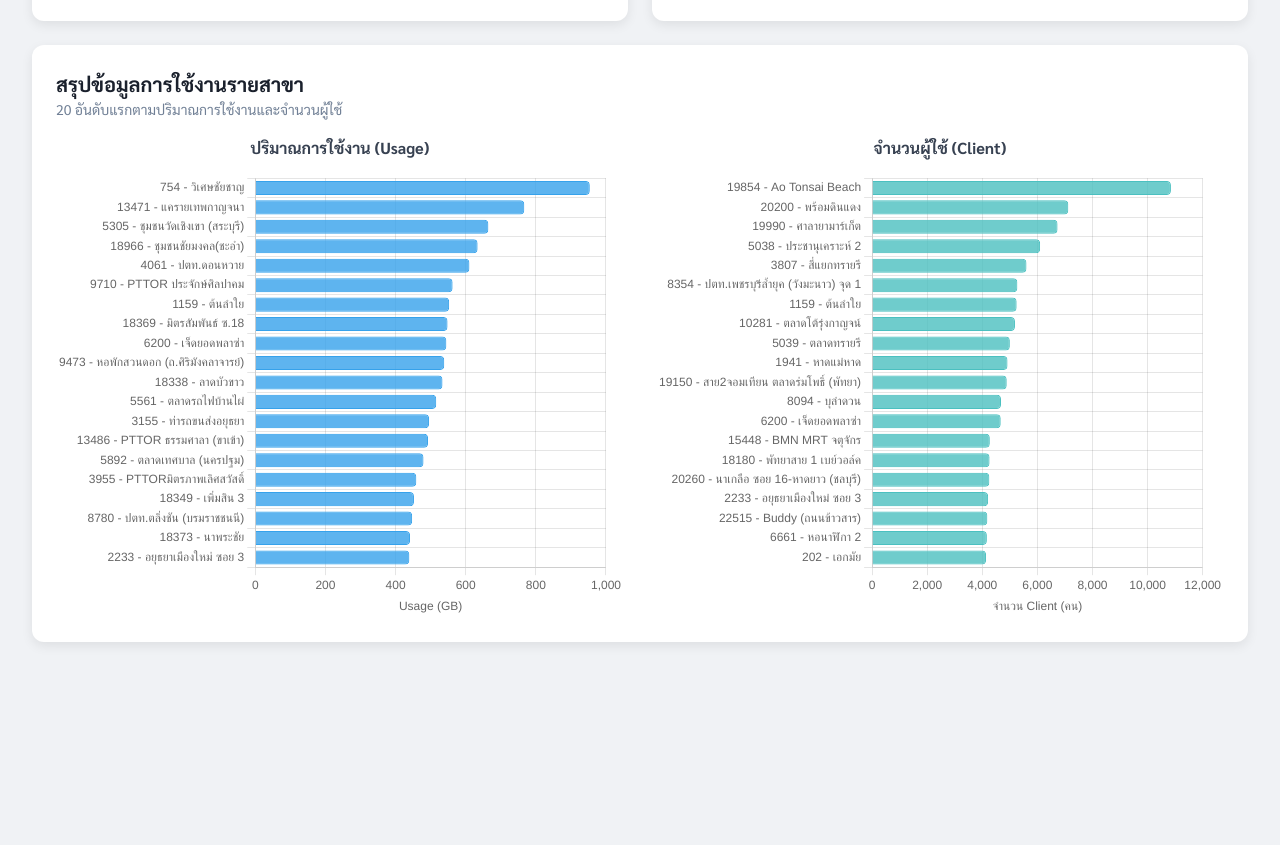
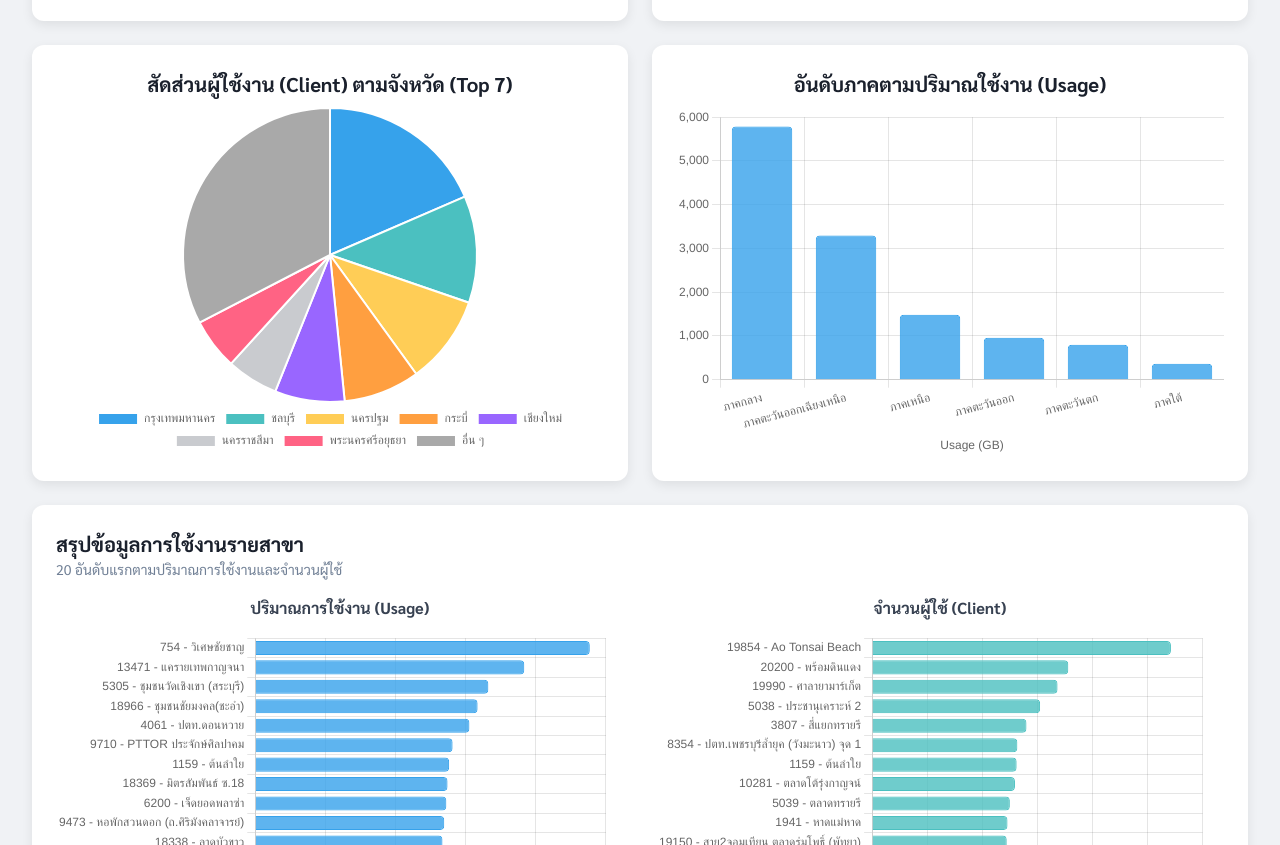
Before and after one commit to kittana002/Wi-Fi-Availability-Dashbord, a plain HTML site: page index.html in a window 1280 px wide. Shown: the part 1037-1882 px from the top of the page. Before the commit the page ends 1711 px from the top, so only its background shows below. Drawn offline with nearby package versions, Linux system fonts and the light colour scheme.

Commit message:
Update index.html

```diff
--- a/index.html
+++ b/index.html
@@ -104,7 +104,25 @@
                 </div>
             </div>
 
-            <!-- Section 3 -->
+            <!-- Section 3: New Charts -->
+            <div class="grid grid-cols-1 lg:grid-cols-2 gap-6">
+                 <!-- สัดส่วนผู้ใช้งาน (Client) ตามจังหวัด -->
+                 <div class="card">
+                    <h3 class="header-title text-center">สัดส่วนผู้ใช้งาน (Client) ตามจังหวัด (Top 7)</h3>
+                    <div class="chart-container mt-2" style="height: 350px;">
+                        <canvas id="provinceClientChart"></canvas>
+                    </div>
+                </div>
+                <!-- อันดับภาคตามปริมาณใช้งาน (Usage) -->
+                <div class="card">
+                    <h3 class="header-title text-center">อันดับภาคตามปริมาณใช้งาน (Usage)</h3>
+                    <div class="chart-container mt-2" style="height: 350px;">
+                        <canvas id="regionUsageChart"></canvas>
+                    </div>
+                </div>
+            </div>
+
+            <!-- Section 4 -->
             <div class="card">
                 <h2 class="header-title">สรุปข้อมูลการใช้งานรายสาขา</h2>
                 <p class="sub-header">20 อันดับแรกตามปริมาณการใช้งานและจำนวนผู้ใช้</p>
@@ -129,7 +147,7 @@
 
     <script>
         // --- Professional Color Palette ---
-        const professionalColors = ['#36A2EB', '#4BC0C0', '#FFCD56', '#FF9F40', '#9966FF', '#C9CBCF'];
+        const professionalColors = ['#36A2EB', '#4BC0C0', '#FFCD56', '#FF9F40', '#9966FF', '#C9CBCF', '#FF6384', '#A9A9A9'];
         const primaryColor = 'rgba(54, 162, 235, 0.8)'; // Blue
         const primaryBorderColor = 'rgba(54, 162, 235, 1)';
         const secondaryColor = 'rgba(75, 192, 192, 0.8)'; // Teal
@@ -246,6 +264,63 @@
             }
         });
 
+        // --- New Chart: Province Client Pie ---
+        const provinceClientCtx = document.getElementById('provinceClientChart').getContext('2d');
+        const sortedProvincesByClient = Object.entries(provinceSummary).sort(([,a],[,b]) => b.client - a.client);
+        const top7Provinces = sortedProvincesByClient.slice(0, 7);
+        const otherProvincesClient = sortedProvincesByClient.slice(7).reduce((sum, current) => sum + current[1].client, 0);
+        const provinceClientLabels = top7Provinces.map(p => p[0]);
+        const provinceClientData = top7Provinces.map(p => p[1].client);
+        if (otherProvincesClient > 0) {
+            provinceClientLabels.push('อื่น ๆ');
+            provinceClientData.push(otherProvincesClient);
+        }
+        new Chart(provinceClientCtx, {
+            type: 'pie',
+            data: {
+                labels: provinceClientLabels,
+                datasets: [{
+                    label: 'จำนวน Client',
+                    data: provinceClientData,
+                    backgroundColor: professionalColors,
+                    hoverOffset: 4
+                }]
+            },
+            options: {
+                responsive: true,
+                maintainAspectRatio: false,
+                plugins: {
+                    legend: { position: 'bottom' }
+                }
+            }
+        });
+
+        // --- New Chart: Region Usage Bar ---
+        const regionUsageCtx = document.getElementById('regionUsageChart').getContext('2d');
+        const sortedRegionsByUsage = Object.entries(regionSummary).sort(([,a],[,b]) => b.usage - a.usage);
+        const regionUsageLabels = sortedRegionsByUsage.map(r => r[0]);
+        const regionUsageData = sortedRegionsByUsage.map(r => r[1].usage.toFixed(2));
+        new Chart(regionUsageCtx, {
+            type: 'bar',
+            data: {
+                labels: regionUsageLabels,
+                datasets: [{
+                    label: 'Usage (GB)',
+                    data: regionUsageData,
+                    backgroundColor: primaryColor,
+                    borderColor: primaryBorderColor,
+                    borderWidth: 1,
+                    borderRadius: 4
+                }]
+            },
+            options: {
+                responsive: true,
+                maintainAspectRatio: false,
+                plugins: { legend: { display: false } },
+                scales: { x: { beginAtZero: true, title: { display: true, text: 'Usage (GB)' } } }
+            }
+        });
+
     </script>
 </body>
 </html>
```
